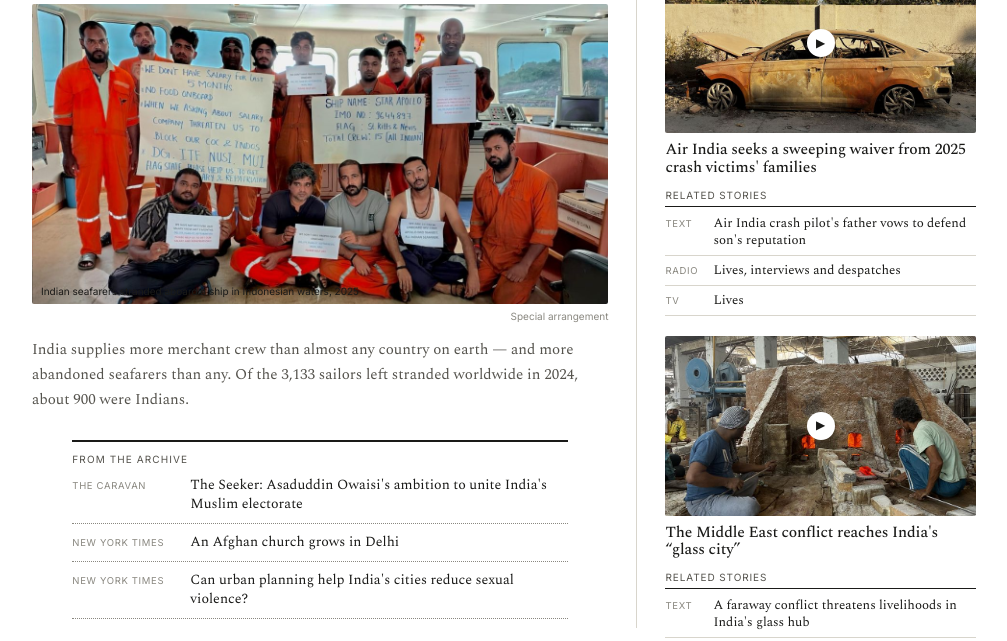
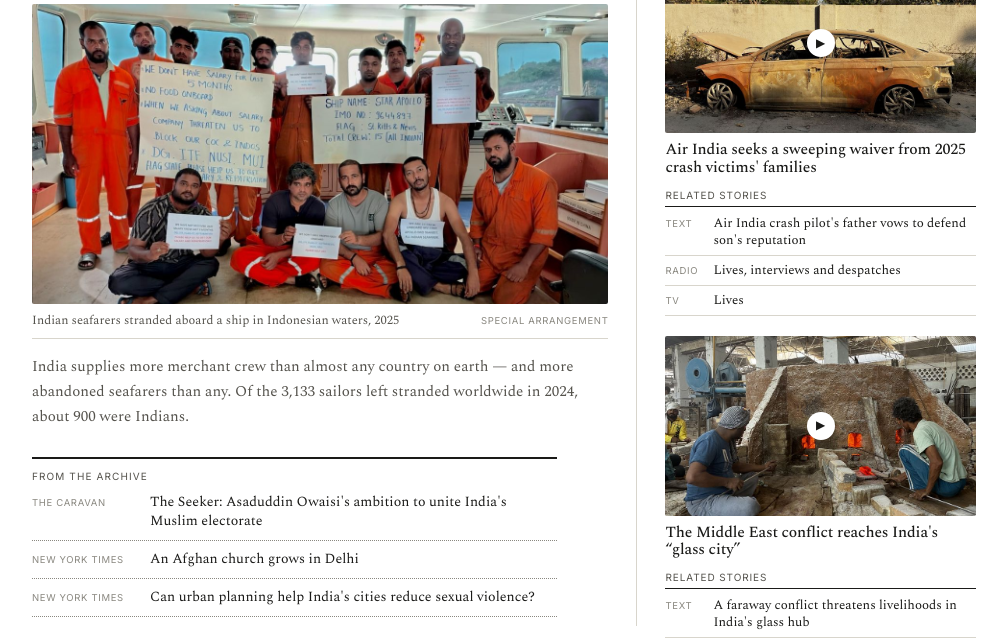
Before and after one commit to SabziMandi/Neyaz, a plain HTML site: page index.html in a window 1280 px wide. Shown: the part 296-937 px from the top of the page, without its empty margins (136-1143 px from the left). Drawn offline with nearby package versions, Linux system fonts and the light colour scheme.

Commit message:
Add files via upload

```diff
--- a/index.html
+++ b/index.html
@@ -43,7 +43,9 @@ a:hover .hl{text-decoration:underline;text-underline-offset:3px}
 .hed{font-weight:500;line-height:1.16;letter-spacing:-.01em}
 .deck{color:var(--ink-2);line-height:1.68}
 .photo{background:var(--rule);border-radius:2px;display:flex;align-items:flex-end}
-.photo span{font-family:var(--sans);font-size:10px;color:var(--ink);padding:7px 9px}
+.capline{display:grid;grid-template-columns:minmax(0,1fr) auto;gap:14px;align-items:baseline;border-bottom:1px solid var(--rule);padding-bottom:8px;margin-bottom:11px}
+.capline .cap{font-family:var(--serif);font-size:12.5px;line-height:1.35;color:var(--ink-2)}
+.capline .crd{font-family:var(--sans);font-size:9.5px;letter-spacing:.07em;text-transform:uppercase;color:var(--ink-3);white-space:nowrap;text-align:right}
 .vid{background:#3d3b37;border-radius:2px;display:flex;align-items:center;justify-content:center;position:relative}
 .vid .play{width:28px;height:28px;border-radius:50%;background:var(--paper);display:flex;align-items:center;justify-content:center;font-size:12px;color:var(--ink)}
 .vid .dur{position:absolute;bottom:5px;right:7px;font-family:var(--sans);font-size:10px;color:#dcd9d2}
@@ -53,7 +55,7 @@ a:hover .hl{text-decoration:underline;text-underline-offset:3px}
 .top{display:grid;grid-template-columns:minmax(0,1.95fr) minmax(0,1fr);gap:28px;align-items:start}
 .top .lead{border-right:1px solid var(--rule);padding-right:28px}
 .lead .hed{font-size:clamp(22px,3.1vw,30px);margin-bottom:12px}
-.lead .photo{height:300px;margin-bottom:6px}
+.lead .photo{height:300px;margin-bottom:9px}
 .lead .deck{font-size:15px}
 .railhead{font-family:var(--sans);font-size:10px;letter-spacing:.09em;text-transform:uppercase;border-bottom:1px solid var(--ink);padding-bottom:6px;margin-bottom:14px;color:var(--produced)}
 .railitem{margin-bottom:20px}
@@ -112,7 +114,7 @@ a:hover .hl{text-decoration:underline;text-underline-offset:3px}
 .sub .sb{border:1px solid var(--ink);border-radius:4px;padding:9px 16px;font-family:var(--sans);font-size:13px;display:inline-block}
 .sub .sf{font-family:var(--sans);font-size:11px;color:var(--ink-3);margin-top:9px;line-height:1.5}
 
-.arch{border-top:2px solid var(--ink);margin:28px 7% 0;padding-top:11px}
+.arch{border-top:2px solid var(--ink);margin:28px 9% 0 0;padding-top:11px}
 .arch .ah{font-family:var(--sans);font-size:10px;letter-spacing:.11em;text-transform:uppercase;color:var(--ink-2);margin-bottom:11px}
 .arch .row{display:grid;grid-template-columns:104px minmax(0,1fr);gap:14px;padding-bottom:9px;border-bottom:1px dotted var(--ink-3);margin-bottom:9px;align-items:baseline}
 .arch .row:last-of-type{border-bottom:0;margin-bottom:0;padding-bottom:0}
@@ -177,7 +179,7 @@ dialog::backdrop{background:rgba(26,26,24,.45)}
   .lead .photo{height:200px}
   .railitem .vid{height:200px}
   .mid .story .vid{height:200px}
-  .arch{margin-left:0;margin-right:0}
+  .arch{margin:24px 0 0}
   .arch .row{grid-template-columns:1fr;gap:3px}
 
   .ad{grid-template-columns:1fr;gap:18px}
@@ -572,7 +574,8 @@ function render(){
   const L=data.lead;
   $('lead').innerHTML='<div class="kicker '+(L.kind==='produced'?'k-pro':'k-rep')+'">'+esc(L.kicker)+'</div>'+
     '<a href="'+esc(L.url)+'"'+ext(L.url)+'><h2 class="hed"><span class="hl">'+esc(L.hed)+'</span></h2></a>'+
-    '<div class="photo"'+bg(L.img,L.pos)+'><span>'+esc(L.caption)+'</span></div>'+(L.credit?'<div class="cred">'+esc(L.credit)+'</div>':'')+
+    '<div class="photo"'+bg(L.img,L.pos)+'></div>'+
+    ((L.caption||L.credit)?'<div class="capline"><span class="cap">'+esc(L.caption)+'</span><span class="crd">'+esc(L.credit)+'</span></div>':'')+
     '<p class="deck">'+esc(L.deck)+'</p>'+
     '<div class="ctl"><button type="button" data-act="edit-lead">Edit lead story</button></div>'+
     '<div class="arch"><div class="ah">'+esc(data.archivehead)+'</div>'+
```
